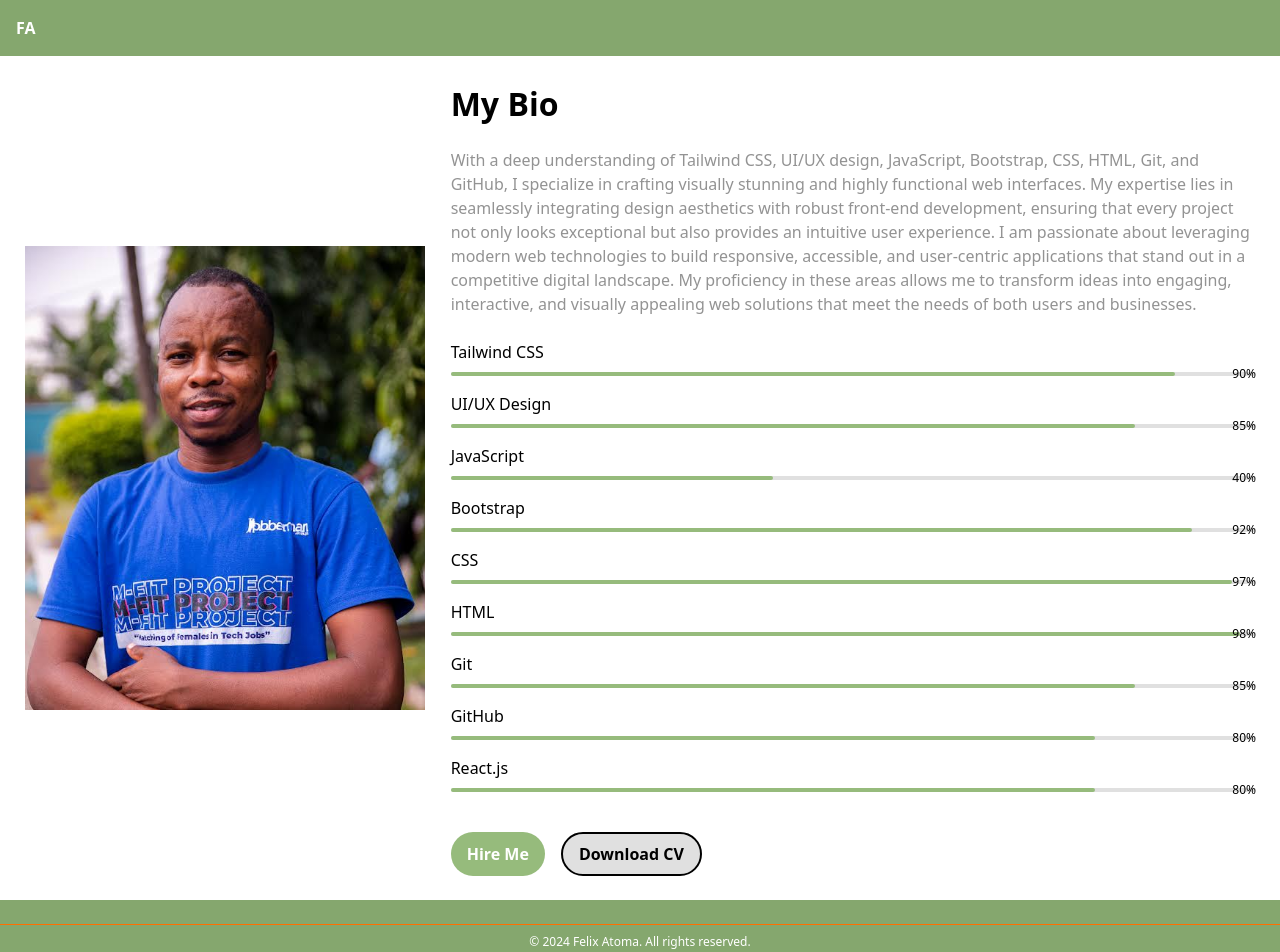
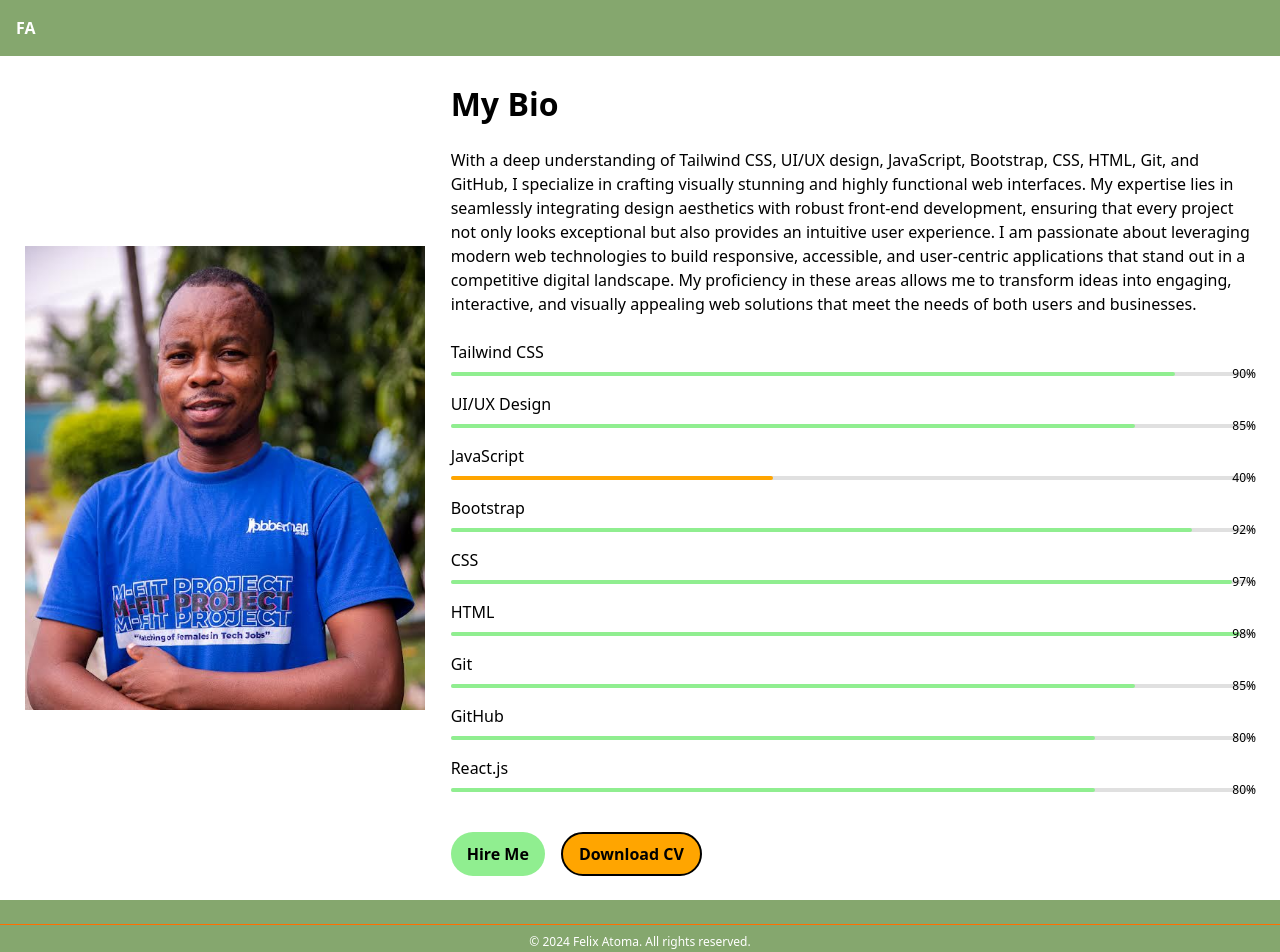
Before and after one commit to felix-atoma/felix-portfolio, a React (Vite) app: page /about in a window 1280 px wide. Shown: the top 952 px of the page. Built offline with nearby package versions, Linux system fonts and the light colour scheme.

Commit message:
changed the about section

```diff
--- a/src/components/About.jsx
+++ b/src/components/About.jsx
@@ -23,12 +23,12 @@ const About = () => {
   };
 
   return (
-    <section style={{ display: 'flex', flexDirection: 'row', padding: '24px', gap: '24px', flexWrap: 'wrap' }}>
+    <section style={{ display: 'flex', flexDirection: 'row', padding: '24px', gap: '24px', flexWrap: 'wrap', backgroundColor: '#FFFFFF' }}>
       {/* Image Section */}
       <div style={{ flex: '1', display: 'flex', justifyContent: 'center', alignItems: 'center' }}>
         <img
           src={profileImage}
-          alt="Profile of Felix Atom"
+          alt="Profile of Felix Atoma"
           style={{ width: '100%', maxWidth: '400px', height: 'auto', objectFit: 'cover' }}
         />
       </div>
@@ -36,8 +36,8 @@ const About = () => {
       {/* Bio and Skills Section */}
       <div style={{ flex: '2', display: 'flex', flexDirection: 'column' }}>
         <div style={{ display: 'grid', gap: '20px' }}>
-          <h1 style={{ fontSize: '32px', fontWeight: 'bold' }}>My Bio</h1>
-          <p style={{ color: '#939393', fontSize: '16px' }}>
+          <h1 style={{ fontSize: '32px', fontWeight: 'bold', color: '#000000' }}>My Bio</h1>
+          <p style={{ color: '#000000', fontSize: '16px' }}>
             With a deep understanding of Tailwind CSS, UI/UX design, JavaScript, Bootstrap, CSS, HTML, Git, and GitHub, I specialize in crafting visually stunning and highly functional web interfaces. My expertise lies in seamlessly integrating design aesthetics with robust front-end development, ensuring that every project not only looks exceptional but also provides an intuitive user experience. I am passionate about leveraging modern web technologies to build responsive, accessible, and user-centric applications that stand out in a competitive digital landscape. My proficiency in these areas allows me to transform ideas into engaging, interactive, and visually appealing web solutions that meet the needs of both users and businesses.
           </p>
         </div>
@@ -52,7 +52,7 @@ const About = () => {
                 <div
                   style={{
                     height: '4px',
-                    backgroundColor: '#96BB7C',
+                    backgroundColor: skill.percentage > 75 ? '#90EE90' : '#FFA500', // Light green or orange based on percentage
                     position: 'absolute',
                     width: `${skill.percentage}%`,
                     borderRadius: '4px'
@@ -74,13 +74,21 @@ const About = () => {
               padding: '8px 16px',
               border: '2px solid',
               borderRadius: '24px',
-              backgroundColor: '#96BB7C',
-              color: '#FFFFFF',
+              backgroundColor: '#90EE90', // Light green
+              color: '#000000',
               cursor: 'pointer',
               border: 'none',
               fontSize: '16px',
               fontWeight: 'bold',
-              transition: 'background-color 0.3s'
+              transition: 'background-color 0.3s, color 0.3s',
+            }}
+            onMouseOver={(e) => {
+              e.currentTarget.style.backgroundColor = '#6DBF4F'; // Darker green on hover
+              e.currentTarget.style.color = '#FFFFFF'; // White text on hover
+            }}
+            onMouseOut={(e) => {
+              e.currentTarget.style.backgroundColor = '#90EE90'; // Light green
+              e.currentTarget.style.color = '#000000'; // Black text
             }}
           >
             Hire Me
@@ -92,13 +100,21 @@ const About = () => {
               padding: '8px 16px',
               border: '2px solid',
               borderRadius: '24px',
-              backgroundColor: '#e0e0e0',
+              backgroundColor: '#FFA500', // Orange
               color: '#000000',
               textDecoration: 'none',
               display: 'inline-block',
               fontSize: '16px',
               fontWeight: 'bold',
-              transition: 'background-color 0.3s'
+              transition: 'background-color 0.3s, color 0.3s',
+            }}
+            onMouseOver={(e) => {
+              e.currentTarget.style.backgroundColor = '#FF8C00'; // Darker orange on hover
+              e.currentTarget.style.color = '#FFFFFF'; // White text on hover
+            }}
+            onMouseOut={(e) => {
+              e.currentTarget.style.backgroundColor = '#FFA500'; // Orange
+              e.currentTarget.style.color = '#000000'; // Black text
             }}
           >
             Download CV
--- a/src/components/Home.jsx
+++ b/src/components/Home.jsx
@@ -36,13 +36,13 @@ const Home = () => {
                     </div>
 
                     {/* Photo section */}
-                    <div style={{ width: '100%', maxWidth: '48%', display: 'flex', justifyContent: 'center', alignItems: 'center' }}>
-                        <div style={{ width: '100%', maxWidth: '450px', maxHeight: '450px', backgroundColor: '#d1d1d1', borderRadius: '50%', overflow: 'hidden' }}>
+                    <div style={{ width: '100%', maxWidth: '50%', display: 'flex', justifyContent: 'center', alignItems: 'center' }}>
+                        <div style={{ width: '100%', height: '100%', backgroundColor: '#d1d1d1', borderRadius: '50%', overflow: 'hidden' }}>
                             {/* Replace the src with the path to your photo */}
                             <img
-                                src='src/assets/Image1.jpg'
+                                src='src/assets/1W7A3821.jpg'
                                 alt='Felix Atoma'
-                                style={{ width: '100%', height: '100%', objectFit: 'cover' }}
+                                style={{ width: '100%', height: 'auto', objectFit: 'cover' }}
                             />
                         </div>
                     </div>
```
Also changed, not shown: 2 other files (tests, documents, lock files or other folders).
